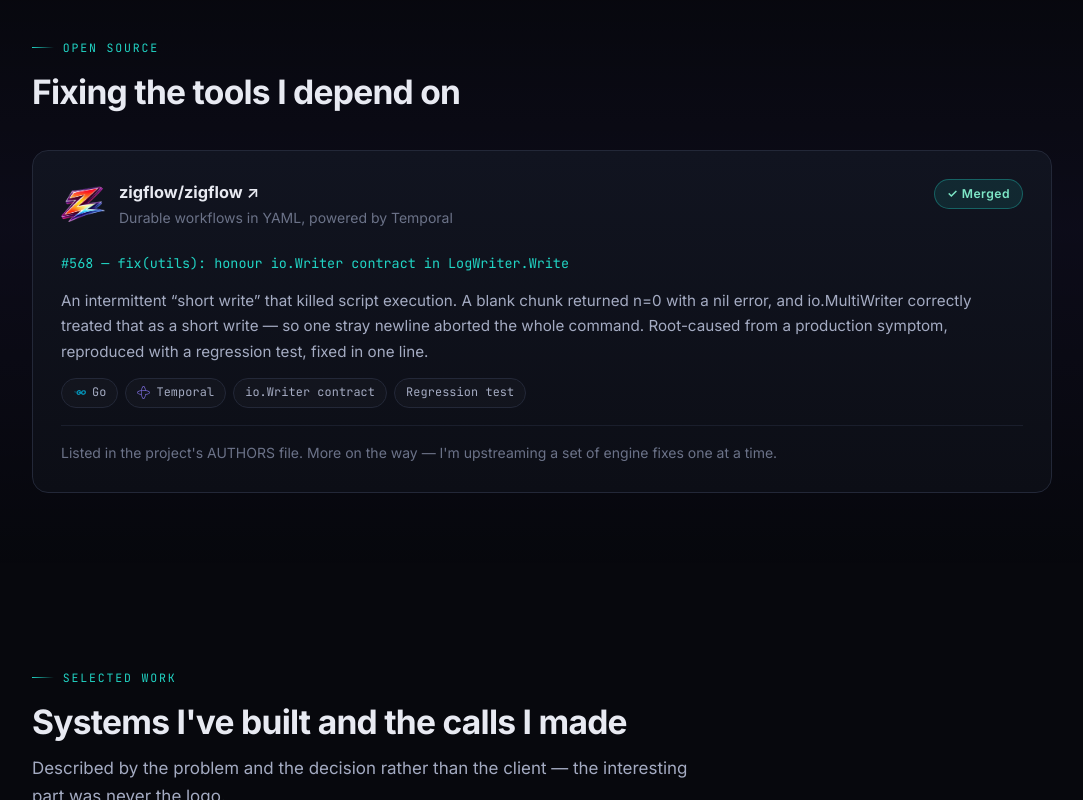
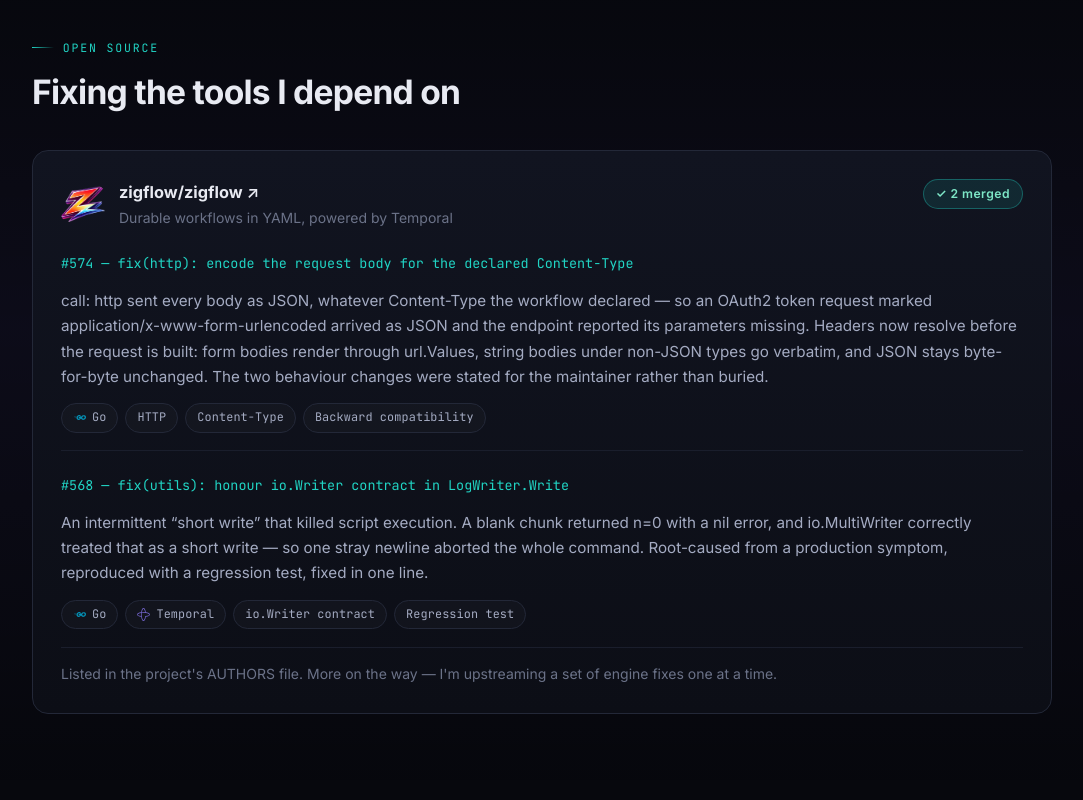
Before and after one commit to YJ-928/Yash_B_Joshi-Portfolio, an Astro site: page / in a window 1280 px wide. Shown: the part 2000-2800 px from the top of the page, without its empty margins (98-1181 px from the left). Built offline with nearby package versions, Linux system fonts and the light colour scheme; Astro itself is replaced by a stand-in of ours.

Commit message:
open source: add merged zigflow PR #574, group PRs under one project card

```diff
--- a/src/components/OpenSource.astro
+++ b/src/components/OpenSource.astro
@@ -20,14 +20,18 @@
               <span class="about">{o.about}</span>
             </span>
           </a>
-          <span class="status">✓ {o.status}</span>
+          <span class="status">✓ {o.prs.filter((p) => p.status === "Merged").length} merged</span>
         </div>
 
-        <a class="pr mono" href={o.prUrl} target="_blank" rel="noopener">
-          {o.pr} — {o.title}
-        </a>
-        <p class="body">{o.body}</p>
-        <ul class="chips" style="margin-bottom:1.1rem">{o.tags.map((t) => <Chip label={t} />)}</ul>
+        {o.prs.map((p) => (
+          <div class="pr-item">
+            <a class="pr mono" href={p.prUrl} target="_blank" rel="noopener">
+              {p.pr} — {p.title}
+            </a>
+            <p class="body">{p.body}</p>
+            <ul class="chips" style="margin-bottom:1.1rem">{p.tags.map((t) => <Chip label={t} />)}</ul>
+          </div>
+        ))}
         <p class="note">{o.note}</p>
       </article>
     ))}
@@ -69,5 +73,6 @@
   }
   .pr:hover { text-decoration: underline; }
   .body { font-size: .95rem; margin-bottom: .9rem; }
+  .pr-item + .pr-item { border-top: 1px solid var(--line-soft); }
   .note { font-size: .875rem; color: var(--text-dim); margin: 0; padding-top: .9rem; border-top: 1px solid var(--line-soft); }
 </style>
--- a/src/data/site.js
+++ b/src/data/site.js
@@ -95,6 +95,17 @@
     repo: "zigflow/zigflow",
     repoUrl: "https://github.com/zigflow/zigflow",
     about: "Durable workflows in YAML, powered by Temporal",
+    prs: [
+      {
+        pr: "#574",
+        prUrl: "https://github.com/zigflow/zigflow/pull/574",
+        title: "fix(http): encode the request body for the declared Content-Type",
+        body:
+          "call: http sent every body as JSON, whatever Content-Type the workflow declared — so an OAuth2 token request marked application/x-www-form-urlencoded arrived as JSON and the endpoint reported its parameters missing. Headers now resolve before the request is built: form bodies render through url.Values, string bodies under non-JSON types go verbatim, and JSON stays byte-for-byte unchanged. The two behaviour changes were stated for the maintainer rather than buried.",
+        status: "Merged",
+        tags: ["Go", "HTTP", "Content-Type", "Backward compatibility"],
+      },
+      {
         pr: "#568",
         prUrl: "https://github.com/zigflow/zigflow/pull/568",
         title: "fix(utils): honour io.Writer contract in LogWriter.Write",
@@ -102,6 +113,8 @@
           "An intermittent “short write” that killed script execution. A blank chunk returned n=0 with a nil error, and io.MultiWriter correctly treated that as a short write — so one stray newline aborted the whole command. Root-caused from a production symptom, reproduced with a regression test, fixed in one line.",
         status: "Merged",
         tags: ["Go", "Temporal", "io.Writer contract", "Regression test"],
+      },
+    ],
     note: "Listed in the project's AUTHORS file. More on the way — I'm upstreaming a set of engine fixes one at a time.",
   },
 ];
```
Lines whose indentation alone changed are shown as unchanged.
